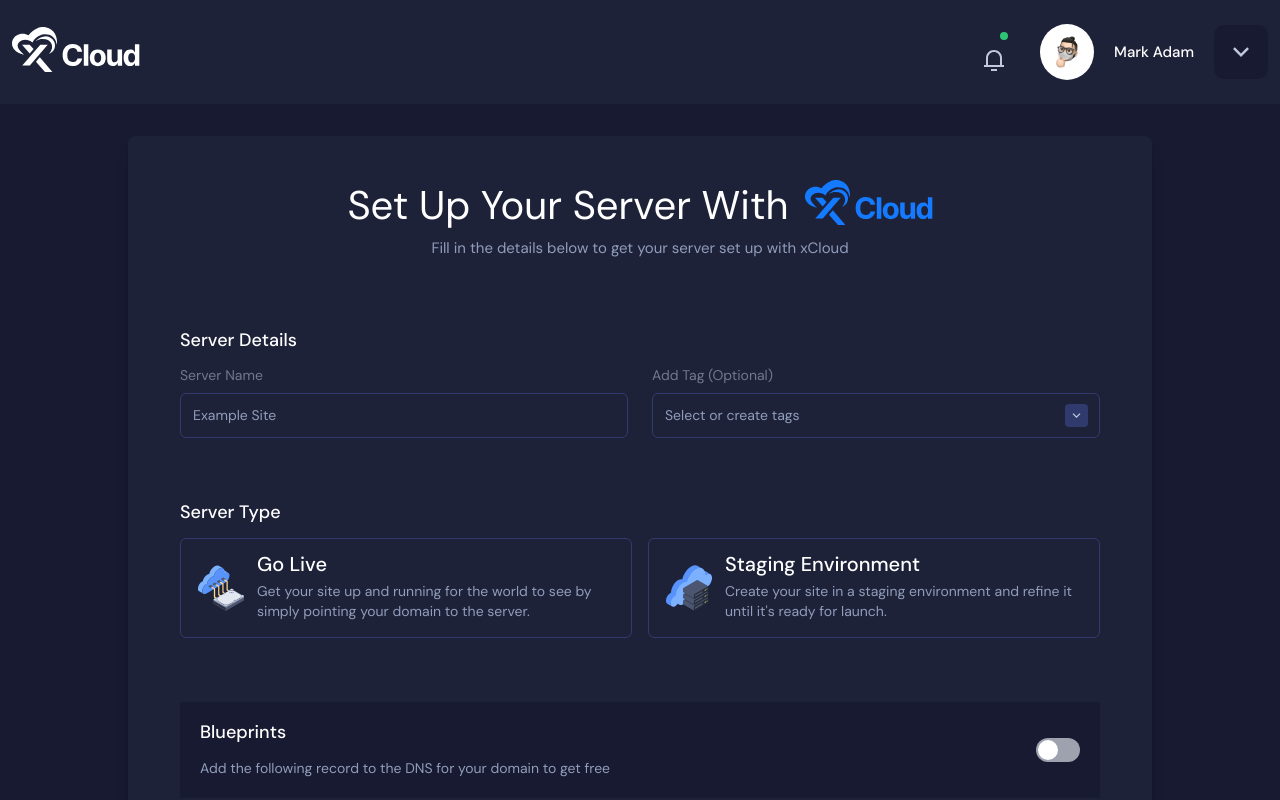
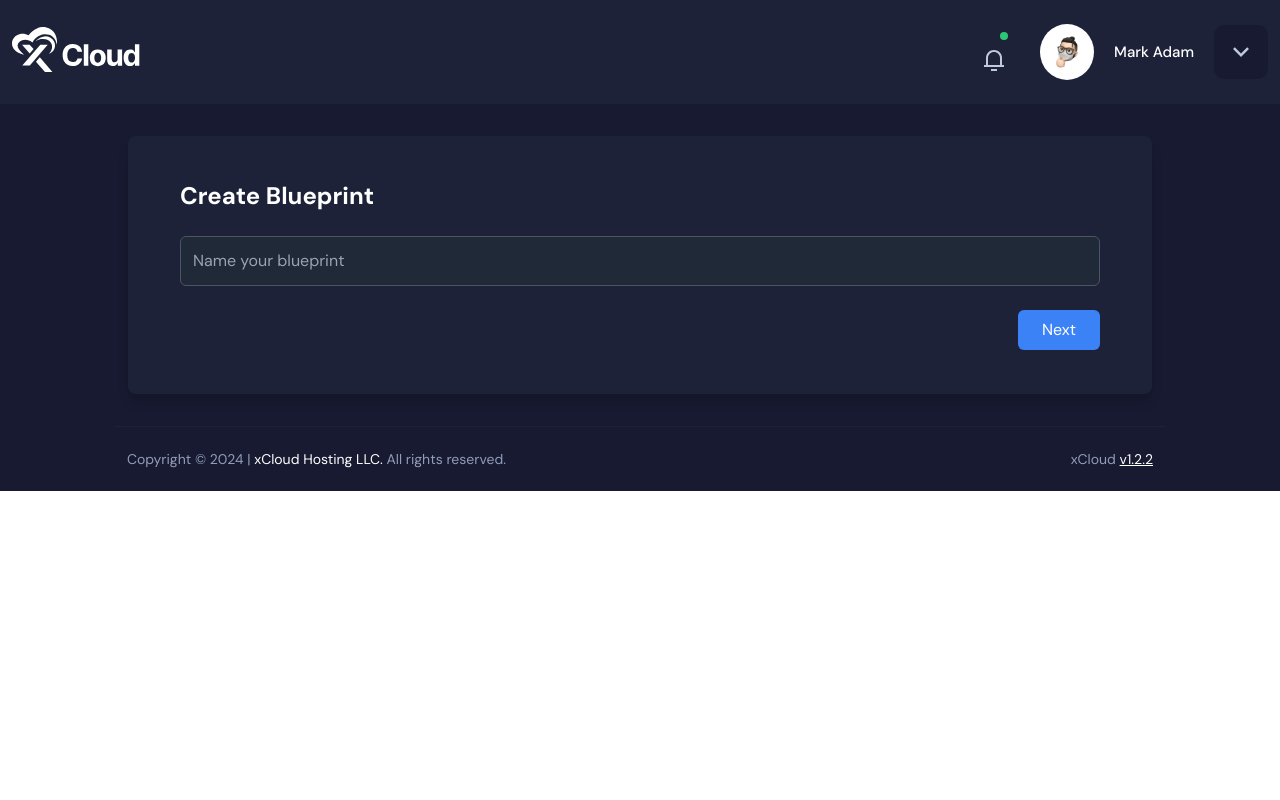
Before and after one commit to sazzadurrahmaan/X-Cloud, a React (Vite) app: page / in a window 1280 px wide. Shown: the top 800 px of the page. Built offline with nearby package versions, Linux system fonts and the light colour scheme.

Commit message:
done the outside warning design

```diff
--- a/src/App.jsx
+++ b/src/App.jsx
@@ -1,9 +1,18 @@
-import Page from "./components/page";
+import Header from "./components/Header";
+import Footer from "./components/Footer";
+import ChooseProvider from "./pageComponents/ChooseProvider";
+import CreateBlueprint from "./PageComponents/CreateBluePrint";
+
 
 const App = () => {
   return (
     <>
-        <Page />
+      <div className="bg-[#171A30]">
+        <Header />
+        {/* <ChooseProvider /> */}
+        <CreateBlueprint />
+        <Footer />
+      </div>
     </>
   );
 };
--- /dev/null
+++ b/src/components/AlphabetFilter.jsx
@@ -0,0 +1,25 @@
+import React from "react";
+
+const AlphabetFilter = ({ activeLetter, onFilterChange }) => {
+  const alphabets = Array.from("ABCDEFGHIJKLMNOPQRSTUVWXYZ");
+
+  return (
+    <div className="flex gap-2 overflow-x-auto mb-4">
+      {alphabets.map((char) => (
+        <button
+          key={char}
+          onClick={() => onFilterChange(char)}
+          className={`px-2 py-1 rounded-md ${
+            activeLetter === char
+              ? "bg-blue-500 text-white"
+              : "bg-gray-700 text-gray-400 hover:bg-gray-600 hover:text-white"
+          }`}
+        >
+          {char}
+        </button>
+      ))}
+    </div>
+  );
+};
+
+export default AlphabetFilter;
--- /dev/null
+++ b/src/components/InputField.jsx
@@ -0,0 +1,26 @@
+
+
+const InputField = ({ value, onChange, placeholder, error }) => {
+  return (
+    <div className="relative mb-4">
+      <input
+        type="text"
+        placeholder={placeholder}
+        value={value}
+        onChange={onChange}
+        className={`w-full p-3 rounded-md border ${
+          error
+            ? "border-red-500 focus:ring-red-500"
+            : "border-gray-600 focus:ring-blue-400"
+        } bg-gray-800 text-white focus:outline-none focus:ring-2`}
+      />
+      {error && (
+        <span className="absolute -bottom-5 left-0 text-red-500 text-sm">
+          You must name your blueprint.
+        </span>
+      )}
+    </div>
+  );
+};
+
+export default InputField;
--- a/src/components/Page.jsx
+++ /dev/null
@@ -1,16 +0,0 @@
-import ChooseProvider from "./ChooseProvider";
-import Footer from "./Footer";
-import Header from "./Header";
-
-
-const Page = () => {
-    return (
-        <div className="bg-[#171A30]">
-            <Header />
-            <ChooseProvider />
-            <Footer />
-        </div>
-    );
-};
-
-export default Page;
--- /dev/null
+++ b/src/components/PluginCard.jsx
@@ -0,0 +1,15 @@
+import React from "react";
+
+const PluginCard = ({ name, description, rating, installs, developer }) => {
+  return (
+    <div className="bg-gray-800 p-4 rounded-md border border-gray-600 hover:shadow-lg transition">
+      <h3 className="font-semibold text-white mb-2">{name}</h3>
+      <p className="text-sm text-gray-400 mb-4">{description}</p>
+      <p className="text-yellow-400 mb-1">{"★".repeat(rating)}☆</p>
+      <p className="text-xs text-gray-400">{installs} Active Installations</p>
+      <p className="text-xs text-gray-500">By: {developer}</p>
+    </div>
+  );
+};
+
+export default PluginCard;
--- /dev/null
+++ b/src/components/PluginGrid.jsx
@@ -0,0 +1,14 @@
+import React from "react";
+import PluginCard from "./PluginCard";
+
+const PluginGrid = ({ plugins }) => {
+  return (
+    <div className="grid grid-cols-1 md:grid-cols-2 lg:grid-cols-3 gap-4">
+      {plugins.map((plugin, index) => (
+        <PluginCard key={index} {...plugin} />
+      ))}
+    </div>
+  );
+};
+
+export default PluginGrid;
--- /dev/null
+++ b/src/components/SearchBar.jsx
@@ -0,0 +1,31 @@
+import React from "react";
+
+const SearchBar = ({ value, onChange }) => {
+  return (
+    <div className="relative">
+      <input
+        type="text"
+        value={value}
+        onChange={onChange}
+        placeholder="Search"
+        className="w-full p-3 pl-10 rounded-md bg-gray-800 border border-gray-600 text-white focus:outline-none focus:ring-2 focus:ring-blue-400"
+      />
+      <svg
+        xmlns="http://www.w3.org/2000/svg"
+        className="absolute top-1/2 left-3 transform -translate-y-1/2 h-5 w-5 text-gray-400"
+        fill="none"
+        viewBox="0 0 24 24"
+        stroke="currentColor"
+      >
+        <path
+          strokeLinecap="round"
+          strokeLinejoin="round"
+          strokeWidth={2}
+          d="M21 21l-4.35-4.35M16.7 9.35a7.35 7.35 0 11-14.7 0 7.35 7.35 0 0114.7 0z"
+        />
+      </svg>
+    </div>
+  );
+};
+
+export default SearchBar;
--- /dev/null
+++ b/src/components/Tabs.jsx
@@ -0,0 +1,24 @@
+import React from "react";
+
+const Tabs = ({ activeTab, onTabChange }) => {
+  const tabs = ["Themes", "Plugins", "Popular Plugins"];
+  return (
+    <div className="flex border-b border-gray-600 mb-6">
+      {tabs.map((tab, index) => (
+        <button
+          key={index}
+          onClick={() => onTabChange(tab)}
+          className={`px-6 py-2 font-medium ${
+            activeTab === tab
+              ? "text-white border-b-2 border-blue-400"
+              : "text-gray-400 hover:text-white"
+          }`}
+        >
+          {tab}
+        </button>
+      ))}
+    </div>
+  );
+};
+
+export default Tabs;
--- /dev/null
+++ b/src/pageComponents/CreateBluePrint.jsx
@@ -0,0 +1,76 @@
+import React, { useState } from "react";
+import InputField from "../components/InputField";
+import Tabs from "../components/Tabs";
+import AlphabetFilter from "../components/AlphabetFilter";
+import SearchBar from "../components/SearchBar";
+import PluginGrid from "../components/PluginGrid";
+import WarningIcon from "../assets/warning.svg";
+
+const CreateBlueprint = () => {
+    const [blueprintName, setBlueprintName] = useState("");
+    const [error, setError] = useState(false);
+    // const [activeTab, setActiveTab] = useState("Plugins");
+    // const [activeLetter, setActiveLetter] = useState("");
+    // const [searchTerm, setSearchTerm] = useState("");
+
+    // const plugins = [...Array(12)].map((_, index) => ({
+    //     name: `Plugin Name ${index + 1}`,
+    //     description: "Have an existing website already? Select this option to have.",
+    //     rating: 4,
+    //     installs: "5M+",
+    //     developer: "WPDeveloper",
+    // }));
+
+    const handleNext = () => {
+        if (!blueprintName.trim()) {
+            setError(true);
+        } else {
+            setError(false);
+
+        }
+    };
+
+    return (
+        <>
+            {error && (
+                <div class="max-w-5xl flex items-center gap-2 p-4 border rounded-[4px] mx-auto border-[#765638] bg-[rgba(248,166,67,0.04)] text-[#A1A7BA] mb-3">
+                    <img src={WarningIcon} alt="warning" className="object-cover" />
+                    <p class="text-[14px] leading-[14px] font-normal">Warning: You must create a name for your Blueprint</p>
+                </div>
+
+
+            )}
+            <div className="w-full max-w-5xl bg-[#1D2239] text-[#FFFFFF] rounded-lg mx-auto shadow-lg py-5 px-7">
+                {/* Error Warning */}
+                <section className="bg-[#1D2239] p-6 rounded-md max-w-5xl mx-auto">
+                    <h2 className="text-2xl font-bold mb-6">Create Blueprint</h2>
+                    <InputField
+                        value={blueprintName}
+                        onChange={(e) => setBlueprintName(e.target.value)}
+                        placeholder="Name your blueprint"
+                        error={error}
+                    />
+                    {/* <Tabs activeTab={activeTab} onTabChange={setActiveTab} />
+                    <div className="flex justify-between items-center mb-6">
+                        <AlphabetFilter
+                            activeLetter={activeLetter}
+                            onFilterChange={setActiveLetter}
+                        />
+                        <SearchBar value={searchTerm} onChange={(e) => setSearchTerm(e.target.value)} />
+                    </div>
+                    <PluginGrid plugins={plugins} /> */}
+                    <div className="mt-6 flex justify-end">
+                        <button
+                            onClick={handleNext}
+                            className="px-6 py-2 bg-blue-500 hover:bg-blue-600 text-white rounded-md"
+                        >
+                            Next
+                        </button>
+                    </div>
+                </section>
+            </div>
+        </>
+    );
+};
+
+export default CreateBlueprint;
```
Also changed, not shown: src/assets/warning.svg (added), src/pageComponents/ChooseProvider.jsx (renamed from src/components/ChooseProvider.jsx).
